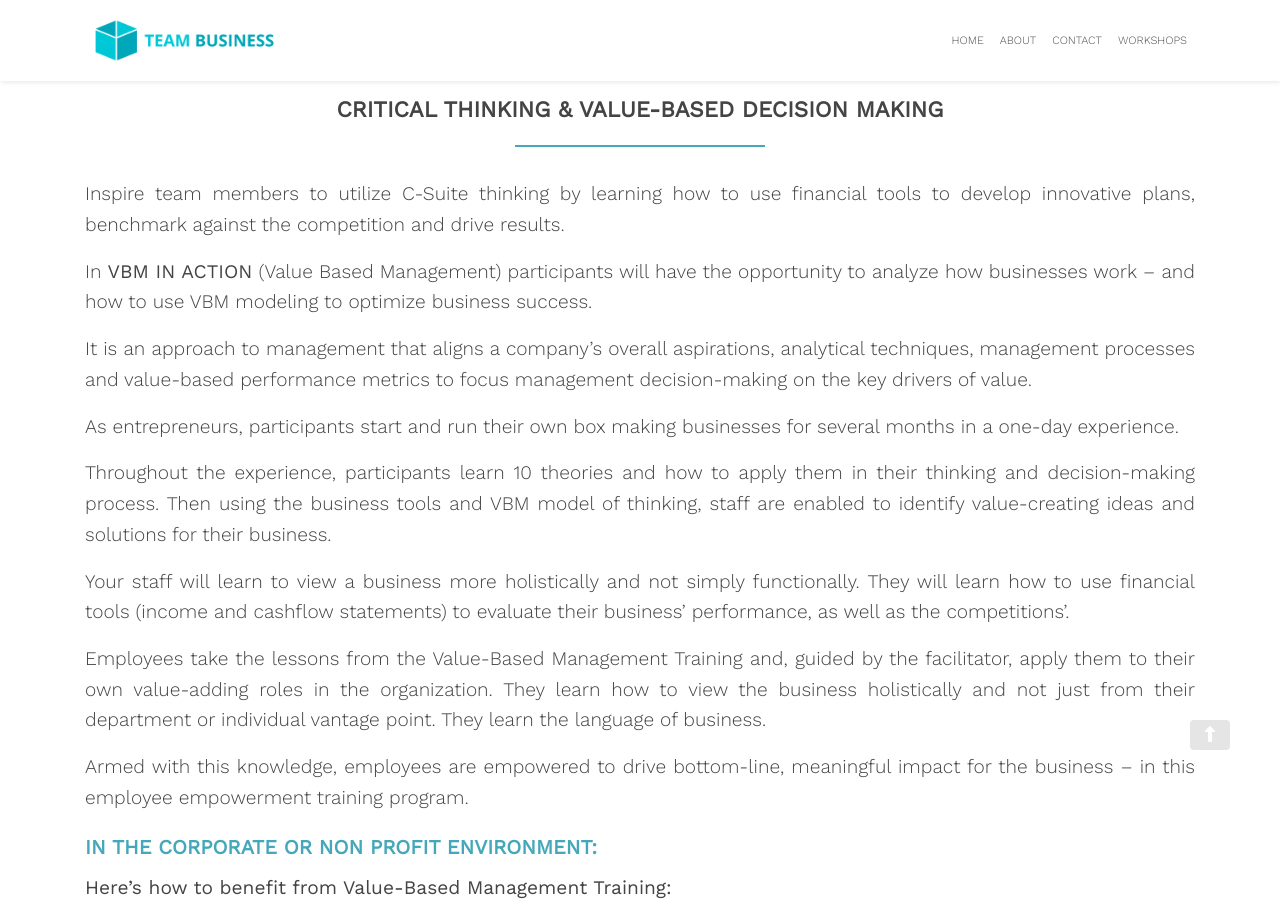
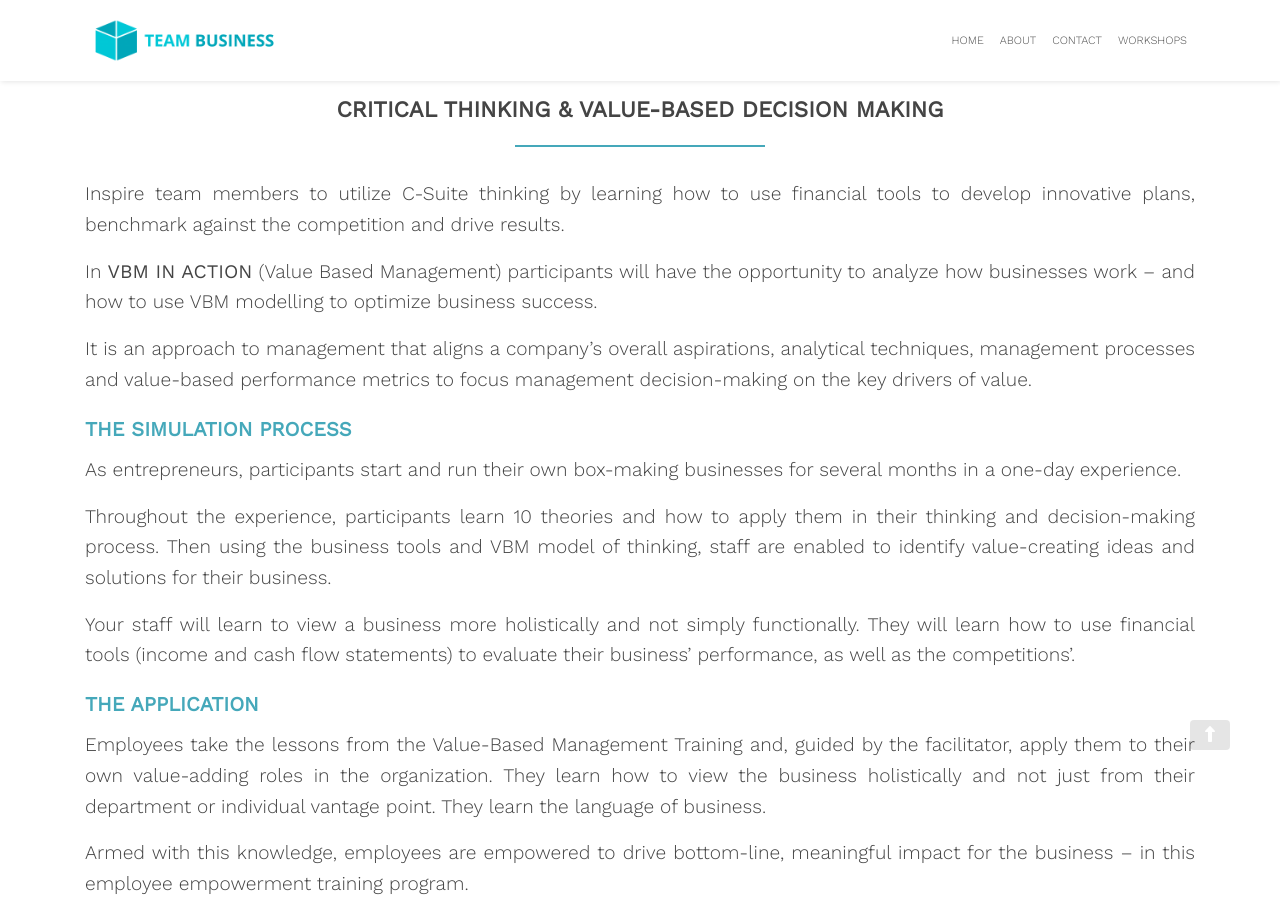
Before and after one commit to zac-heisey/team-business, a Jekyll site: the page built from _pages/value-based-management_workshop.md, in a window 1280 px wide and 900 px high, scrolled down 835 px. Built offline with Jekyll 4.4.1, drawn with Linux system fonts in a browser that asks for light colours; nearby versions of some CDN libraries; some of the changed text lies outside the part shown.

Commit message:
Update from Forestry.io Lara Azzam updated _pages/value-based-management_workshop.md

```diff
--- a/_pages/value-based-management_workshop.md
+++ b/_pages/value-based-management_workshop.md
@@ -14,23 +14,35 @@ header-image: "/assets/images/accounting-workshop.jpg"
 
 Inspire team members to utilize C-Suite thinking by learning how to use financial tools to develop innovative plans, benchmark against the competition and drive results.
 
-In **VBM IN ACTION** (Value Based Management) participants will have the opportunity to analyze how businesses work – and how to use VBM modeling to optimize business success.
+In **VBM IN ACTION** (Value Based Management) participants will have the opportunity to analyze how businesses work – and how to use VBM modelling to optimize business success.
 
 It is an approach to management that aligns a company’s overall aspirations, analytical techniques, management processes and value-based performance metrics to focus management decision-making on the key drivers of value.
 
-As entrepreneurs, participants start and run their own box making businesses for several months in a one-day experience.
+### THE SIMULATION PROCESS
+
+As entrepreneurs, participants start and run their own box-making businesses for several months in a one-day experience.
 
 Throughout the experience, participants learn 10 theories and how to apply them in their thinking and decision-making process. Then using the business tools and VBM model of thinking, staff are enabled to identify value-creating ideas and solutions for their business.
 
-Your staff will learn to view a business more holistically and not simply functionally. They will learn how to use financial tools (income and cashflow statements) to evaluate their business' performance, as well as the competitions'.
+Your staff will learn to view a business more holistically and not simply functionally. They will learn how to use financial tools (income and cash flow statements) to evaluate their business' performance, as well as the competitions'.
+
+### THE APPLICATION
 
 Employees take the lessons from the Value-Based Management Training and, guided by the facilitator, apply them to their own value-adding roles in the organization. They learn how to view the business holistically and not just from their department or individual vantage point. They learn the language of business.
 
 Armed with this knowledge, employees are empowered to drive bottom-line, meaningful impact for the business – in this employee empowerment training program.
 
-### In the corporate or non profit environment:
+### VALUE MODELLING & VALUE BASED PERFORMANCE MEASUREMENT
 
-**Here’s how to benefit from Value-Based Management Training:**
+**STEP 1 | VALUE MODELING**
+
+WHAT ARE OUR MAIN **VALUE DRIVERS** AND HOW CAN WE OPTIMIZE THEM? WHAT ARE OUR MAIN **VALUE DESTROYERS** AND HOW CAN WE MINIMIZE THEM?
+
+WHAT ARE OUR MAIN **VALUE CONSTRAINTS** AND HOW CAN WE MANAGE THEM? **STEP 2 | VALUE-BASED PERFORMANCE MEASUREMENT**
+
+HOW WILL WE MEASURE OUR PERFORMANCE OF **VALUE DRIVERS, DESTROYERS** AND **CONSTRAINTS?** WHAT ROLE WILL MANAGEMENT PLAY IN IN SUPPORTING A VBM APPROACH?
+
+### KEY LEARNINGS
 
 * The ability to contribute to, and the willingness to embrace change
 * A shared language with management to facilitate business-like communications
```
